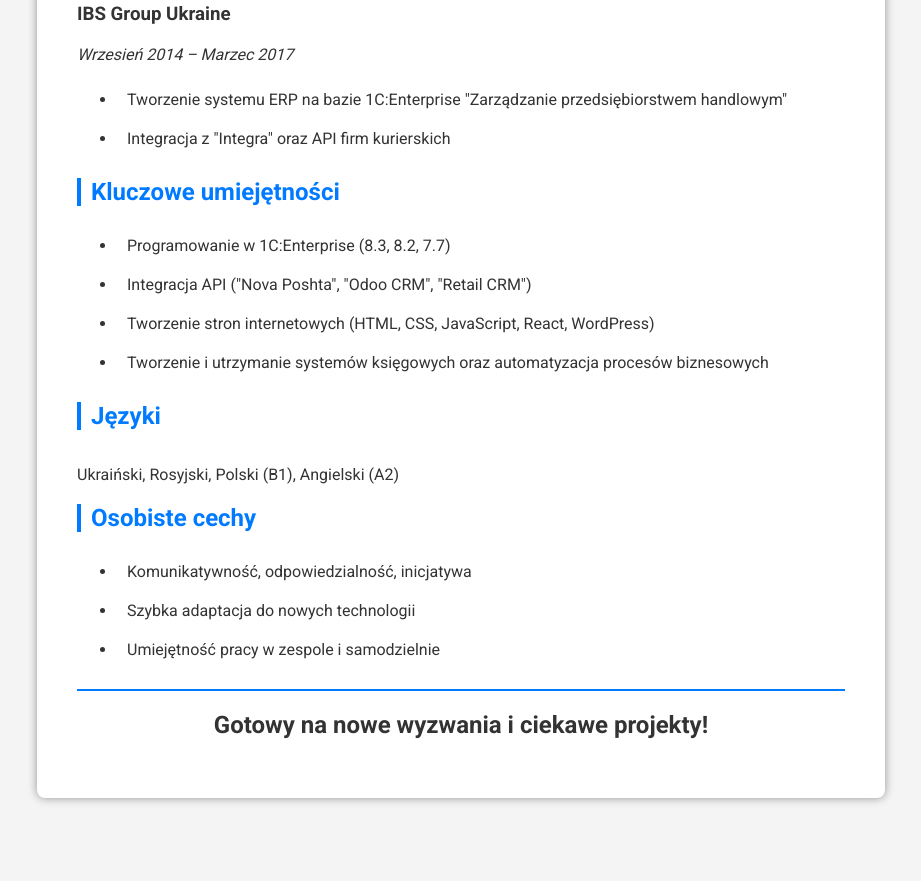
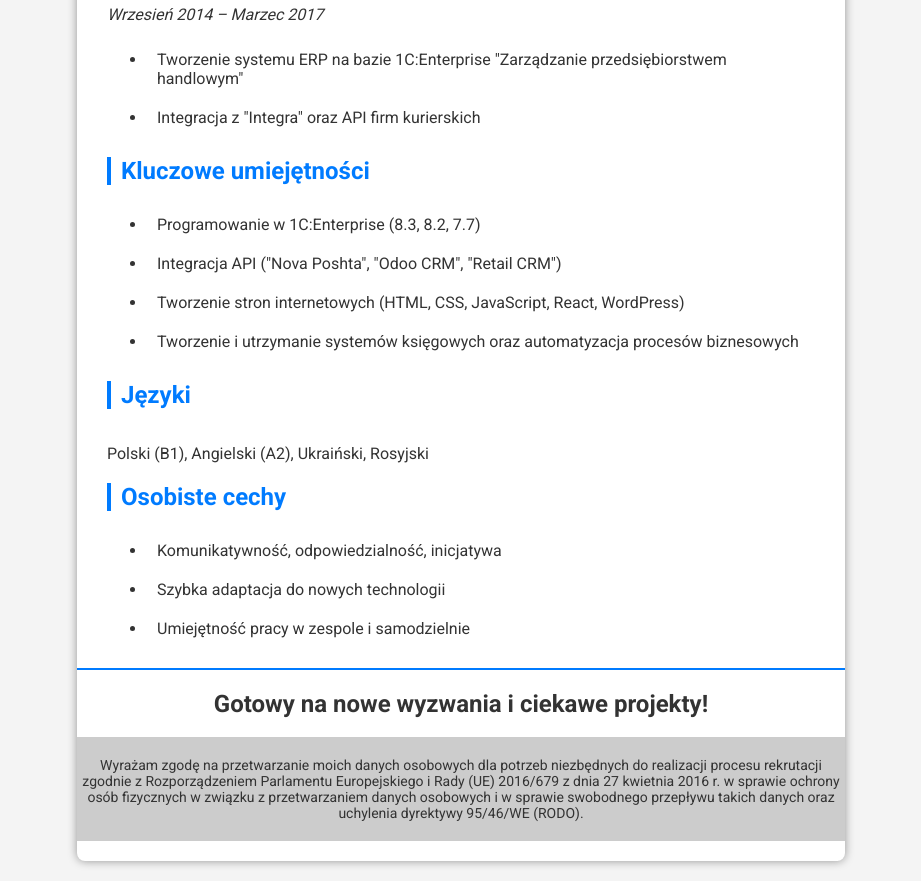
Before and after one commit to poslugy1c/cv, a plain HTML site: page pl.html in a window 1280 px wide. Shown: the part 1460-2341 px from the top of the page, without its empty margins (179-1100 px from the left). Before the commit the page ends 2318 px from the top, so only its background shows below. Drawn offline with Linux system fonts and the light colour scheme.

Commit message:
added RODO

```diff
--- a/pl.html
+++ b/pl.html
@@ -119,7 +119,7 @@
       </section>
       <section class="section">
         <h2>Języki</h2>
-        <p>Ukraiński, Rosyjski, Polski (B1), Angielski (A2)</p>
+        <p>Polski (B1), Angielski (A2), Ukraiński, Rosyjski</p>
       </section>
       <section class="section">
         <h2>Osobiste cechy</h2>
@@ -129,8 +129,17 @@
           <li>Umiejętność pracy w zespole i samodzielnie</li>
         </ul>
       </section>
+      <section class="bottom">
+        <h2>Gotowy na nowe wyzwania i ciekawe projekty!</h2>
+      </section>
+
       <section class="footer">
-        <h2>Gotowy na nowe wyzwania i ciekawe projekty!</h2>
+        Wyrażam zgodę na przetwarzanie moich danych osobowych dla potrzeb
+        niezbędnych do realizacji procesu rekrutacji zgodnie z Rozporządzeniem
+        Parlamentu Europejskiego i Rady (UE) 2016/679 z dnia 27 kwietnia 2016 r.
+        w sprawie ochrony osób fizycznych w związku z przetwarzaniem danych
+        osobowych i w sprawie swobodnego przepływu takich danych oraz uchylenia
+        dyrektywy 95/46/WE (RODO).
       </section>
     </div>
   </body>
--- a/style.css
+++ b/style.css
@@ -13,18 +13,23 @@ li {
 }
 .container {
   width: 60%;
-  margin: 60px auto;
+  margin: 20px auto;
   background: white;
-  padding: 40px;
+  padding-top: 40px;
+  padding-bottom: 20px;
   box-shadow: 0px 0px 10px rgba(0, 0, 0, 0.4);
   border-radius: 8px;
 }
 header {
   text-align: center;
   border-bottom: 2px solid #007bff;
+  padding-inline: 30px;
   padding-bottom: 10px;
   margin-bottom: 20px;
   display: flex;
+  flex-wrap: wrap;
+  align-items: center;
+  justify-content: center;
 }
 header h1 {
   color: #007bff;
@@ -32,7 +37,7 @@ header h1 {
   font-size: 48px;
 }
 .header-about {
-  min-width: 500px;
+  max-width: 500px;
   text-align: center;
   margin: 0 auto;
   margin-top: 80px;
@@ -41,6 +46,7 @@ header h1 {
   max-width: 200px;
 }
 .contacts {
+  padding-inline: 30px;
   text-align: left;
   font-size: 1.1em;
 }
@@ -51,6 +57,7 @@ header h1 {
 }
 .section {
   margin-bottom: 20px;
+  padding-inline: 30px;
 }
 .section h2 {
   color: #007bff;
@@ -64,7 +71,14 @@ header h1 {
   font-style: italic;
   margin-top: 0;
 }
-.footer {
+.bottom {
   border-top: 2px solid #007bff;
   text-align: center;
 }
+.footer {
+  text-align: center;
+  font-size: 14px;
+  padding-top: 20px;
+  padding-bottom: 20px;
+  background-color: rgba(0, 0, 0, 0.2);
+}
```
Also changed, not shown: index.html (+1 -1 lines).
